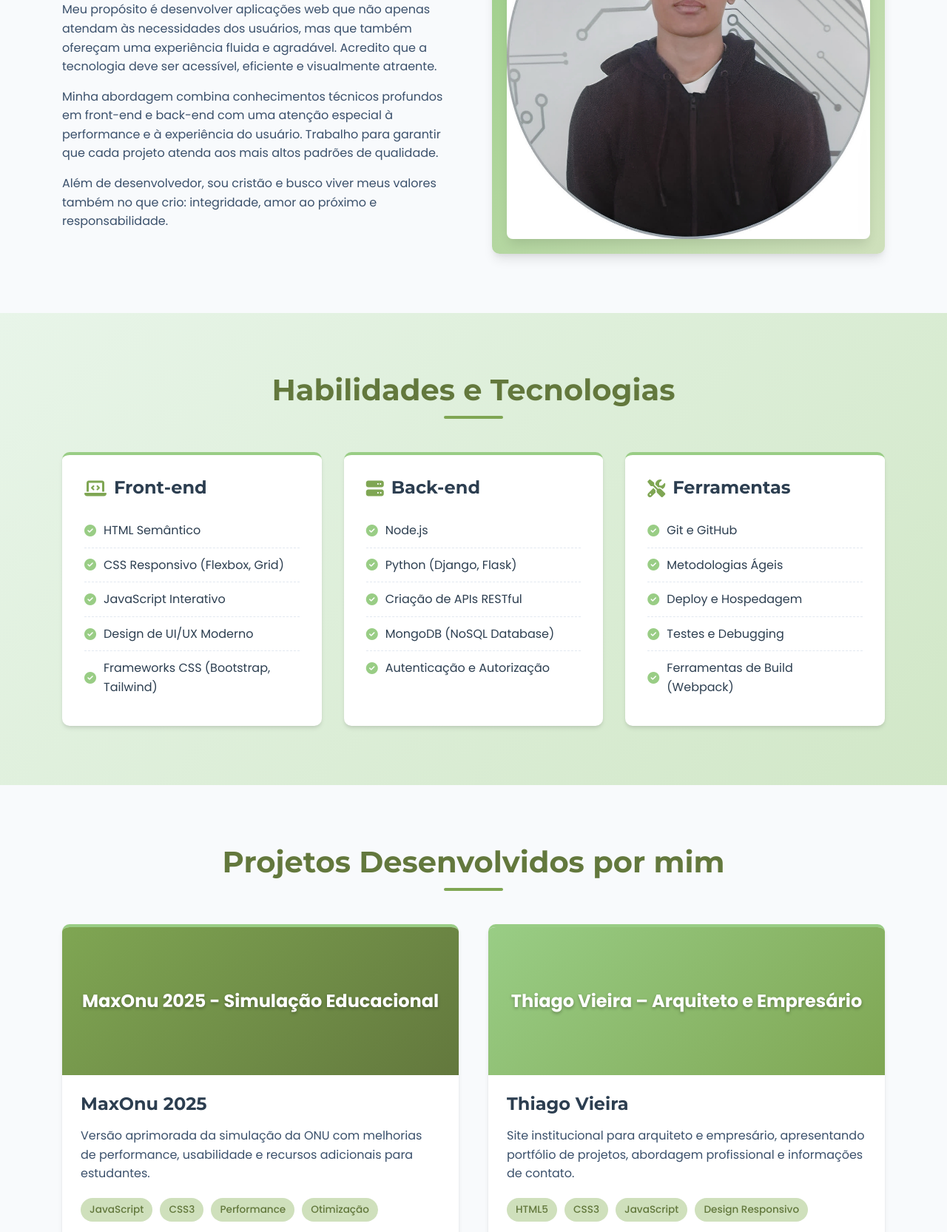
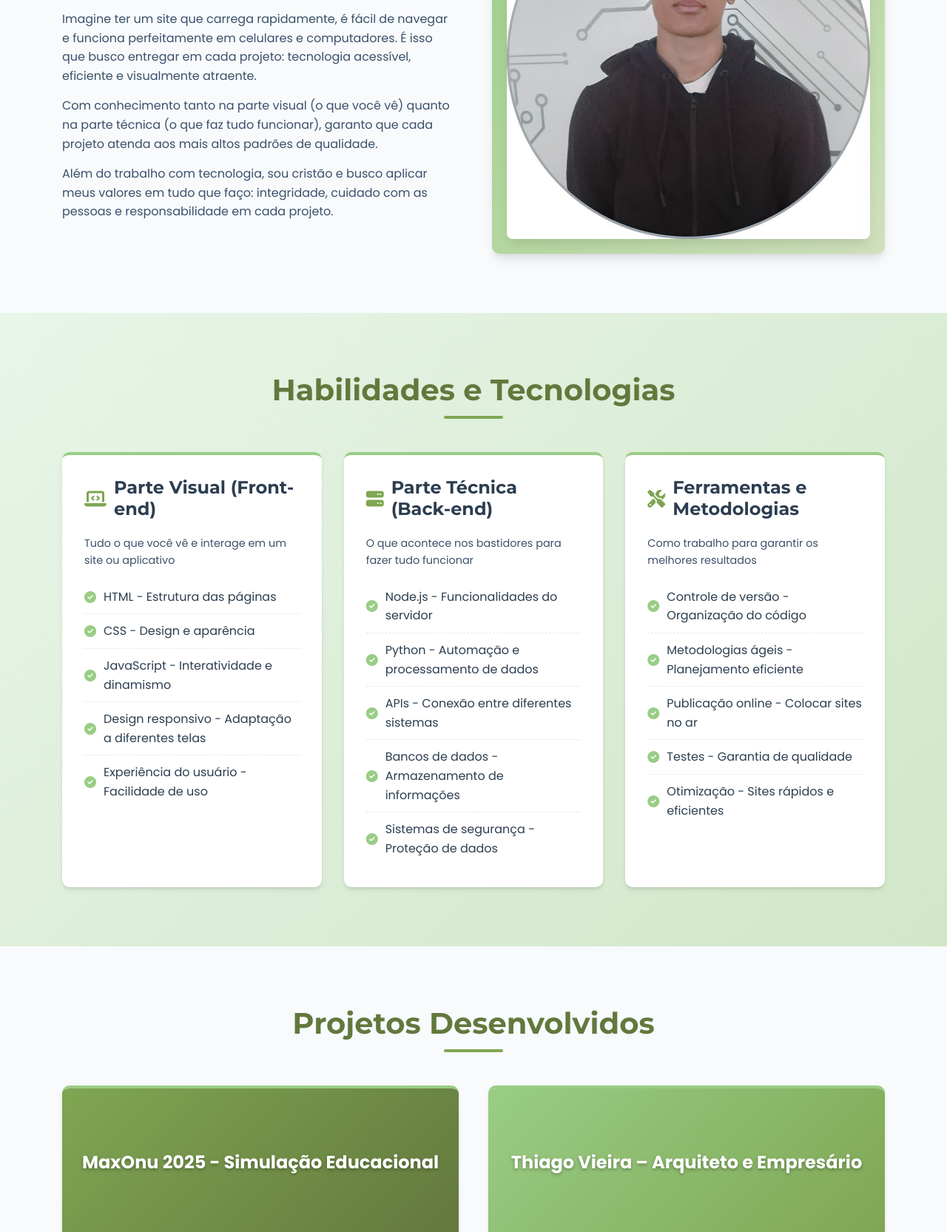
Before and after one commit to andersonjr667/Portifolio, a plain HTML site: page index.html in a window 1280 px wide. Shown: the part 986-2651 px from the top of the page at 74% size. Drawn offline with Linux system fonts and the light colour scheme.

Commit message:
Update index.html

```diff
--- a/index.html
+++ b/index.html
@@ -665,7 +665,7 @@
         <div class="container">
             <div class="hero-content">
                 <h1>Olá, sou <span>Anderson Jr.</span></h1>
-                <p>Desenvolvedor Web Full Stack com foco em performance, usabilidade e design moderno. Transformando ideias em soluções digitais desde 2023.</p>
+                <p>Especialista em criar sites e aplicativos que funcionam perfeitamente, são fáceis de usar e visualmente atraentes. Transformo suas ideias em soluções digitais desde 2023.</p>
                 <div class="hero-btns">
                     <a href="#projects" class="btn">Ver Projetos</a>
                     <a href="#contact" class="btn btn-outline">Entrar em Contato</a>
@@ -680,11 +680,11 @@
             <h2>Sobre Mim</h2>
             <div class="about-content">
                 <div class="about-text">
-                    <h3>Desenvolvedor Full Stack</h3>
-                    <p>Sou Anderson Jr., desenvolvedor web full stack desde 2023, especializado em criar soluções digitais que combinam desempenho excepcional, usabilidade intuitiva e design moderno.</p>
-                    <p>Meu propósito é desenvolver aplicações web que não apenas atendam às necessidades dos usuários, mas que também ofereçam uma experiência fluida e agradável. Acredito que a tecnologia deve ser acessível, eficiente e visualmente atraente.</p>
-                    <p>Minha abordagem combina conhecimentos técnicos profundos em front-end e back-end com uma atenção especial à performance e à experiência do usuário. Trabalho para garantir que cada projeto atenda aos mais altos padrões de qualidade.</p>
-                    <p>Além de desenvolvedor, sou cristão e busco viver meus valores também no que crio: integridade, amor ao próximo e responsabilidade.</p>
+                    <h3>Criador de Experiências Digitais</h3>
+                    <p>Sou Anderson Jr., especialista em desenvolvimento web desde 2023. Minha missão é criar soluções digitais que não apenas funcionem perfeitamente, mas que também ofereçam uma experiência agradável e intuitiva para quem as utiliza.</p>
+                    <p>Imagine ter um site que carrega rapidamente, é fácil de navegar e funciona perfeitamente em celulares e computadores. É isso que busco entregar em cada projeto: tecnologia acessível, eficiente e visualmente atraente.</p>
+                    <p>Com conhecimento tanto na parte visual (o que você vê) quanto na parte técnica (o que faz tudo funcionar), garanto que cada projeto atenda aos mais altos padrões de qualidade.</p>
+                    <p>Além do trabalho com tecnologia, sou cristão e busco aplicar meus valores em tudo que faço: integridade, cuidado com as pessoas e responsabilidade em cada projeto.</p>
                 </div>
                 <div class="about-img">
                     <img src="images/anderson.png" alt="Anderson Jr.">
@@ -699,35 +699,38 @@
             <h2>Habilidades e Tecnologias</h2>
             <div class="skills-container">
                 <div class="skill-category">
-                    <h3><i class="fas fa-laptop-code"></i> Front-end</h3>
+                    <h3><i class="fas fa-laptop-code"></i> Parte Visual (Front-end)</h3>
+                    <p style="font-size: 0.9rem; margin-bottom: 15px; color: var(--light-dark);">Tudo o que você vê e interage em um site ou aplicativo</p>
                     <ul class="skill-list">
-                        <li><i class="fas fa-check-circle"></i> HTML Semântico</li>
-                        <li><i class="fas fa-check-circle"></i> CSS Responsivo (Flexbox, Grid)</li>
-                        <li><i class="fas fa-check-circle"></i> JavaScript Interativo</li>
-                        <li><i class="fas fa-check-circle"></i> Design de UI/UX Moderno</li>
-                        <li><i class="fas fa-check-circle"></i> Frameworks CSS (Bootstrap, Tailwind)</li>
+                        <li><i class="fas fa-check-circle"></i> HTML - Estrutura das páginas</li>
+                        <li><i class="fas fa-check-circle"></i> CSS - Design e aparência</li>
+                        <li><i class="fas fa-check-circle"></i> JavaScript - Interatividade e dinamismo</li>
+                        <li><i class="fas fa-check-circle"></i> Design responsivo - Adaptação a diferentes telas</li>
+                        <li><i class="fas fa-check-circle"></i> Experiência do usuário - Facilidade de uso</li>
                     </ul>
                 </div>
 
                 <div class="skill-category">
-                    <h3><i class="fas fa-server"></i> Back-end</h3>
+                    <h3><i class="fas fa-server"></i> Parte Técnica (Back-end)</h3>
+                    <p style="font-size: 0.9rem; margin-bottom: 15px; color: var(--light-dark);">O que acontece nos bastidores para fazer tudo funcionar</p>
                     <ul class="skill-list">
-                        <li><i class="fas fa-check-circle"></i> Node.js</li>
-                        <li><i class="fas fa-check-circle"></i> Python (Django, Flask)</li>
-                        <li><i class="fas fa-check-circle"></i> Criação de APIs RESTful</li>
-                        <li><i class="fas fa-check-circle"></i> MongoDB (NoSQL Database)</li>
-                        <li><i class="fas fa-check-circle"></i> Autenticação e Autorização</li>
+                        <li><i class="fas fa-check-circle"></i> Node.js - Funcionalidades do servidor</li>
+                        <li><i class="fas fa-check-circle"></i> Python - Automação e processamento de dados</li>
+                        <li><i class="fas fa-check-circle"></i> APIs - Conexão entre diferentes sistemas</li>
+                        <li><i class="fas fa-check-circle"></i> Bancos de dados - Armazenamento de informações</li>
+                        <li><i class="fas fa-check-circle"></i> Sistemas de segurança - Proteção de dados</li>
                     </ul>
                 </div>
 
                 <div class="skill-category">
-                    <h3><i class="fas fa-tools"></i> Ferramentas</h3>
+                    <h3><i class="fas fa-tools"></i> Ferramentas e Metodologias</h3>
+                    <p style="font-size: 0.9rem; margin-bottom: 15px; color: var(--light-dark);">Como trabalho para garantir os melhores resultados</p>
                     <ul class="skill-list">
-                        <li><i class="fas fa-check-circle"></i> Git e GitHub</li>
-                        <li><i class="fas fa-check-circle"></i> Metodologias Ágeis</li>
-                        <li><i class="fas fa-check-circle"></i> Deploy e Hospedagem</li>
-                        <li><i class="fas fa-check-circle"></i> Testes e Debugging</li>
-                        <li><i class="fas fa-check-circle"></i> Ferramentas de Build (Webpack)</li>
+                        <li><i class="fas fa-check-circle"></i> Controle de versão - Organização do código</li>
+                        <li><i class="fas fa-check-circle"></i> Metodologias ágeis - Planejamento eficiente</li>
+                        <li><i class="fas fa-check-circle"></i> Publicação online - Colocar sites no ar</li>
+                        <li><i class="fas fa-check-circle"></i> Testes - Garantia de qualidade</li>
+                        <li><i class="fas fa-check-circle"></i> Otimização - Sites rápidos e eficientes</li>
                     </ul>
                 </div>
             </div>
@@ -737,7 +740,7 @@
     <!-- Projects Section -->
     <section id="projects" class="projects">
         <div class="container">
-            <h2>Projetos Desenvolvidos por mim</h2>
+            <h2>Projetos Desenvolvidos</h2>
             <div class="projects-container">
                 <div class="project-card">
                     <div class="project-img" style="background: linear-gradient(135deg, var(--verde-oliva) 0%, var(--verde-musgo) 100%);">
@@ -745,12 +748,12 @@
                     </div>
                     <div class="project-content">
                         <h3>MaxOnu 2025</h3>
-                        <p>Versão aprimorada da simulação da ONU com melhorias de performance, usabilidade e recursos adicionais para estudantes.</p>
+                        <p>Plataforma educacional que simula reuniões da ONU, utilizada por estudantes para aprender sobre diplomacia e relações internacionais de forma interativa.</p>
                         <div class="tech-stack">
                             <span class="tech-tag">JavaScript</span>
-                            <span class="tech-tag">CSS3</span>
+                            <span class="tech-tag">Design Responsivo</span>
                             <span class="tech-tag">Performance</span>
-                            <span class="tech-tag">Otimização</span>
+                            <span class="tech-tag">Interatividade</span>
                         </div>
                         <div class="project-links">
                             <a href="https://github.com/andersonjr667" class="btn" target="_blank"><i class="fab fa-github"></i> GitHub</a>
@@ -765,7 +768,7 @@
                     </div>
                     <div class="project-content">
                         <h3>Thiago Vieira</h3>
-                        <p>Site institucional para arquiteto e empresário, apresentando portfólio de projetos, abordagem profissional e informações de contato.</p>
+                        <p>Site profissional para arquiteto, apresentando seu portfólio de projetos, experiência e facilitando o contato com potenciais clientes.</p>
                         <div class="tech-stack">
                             <span class="tech-tag">HTML5</span>
                             <span class="tech-tag">CSS3</span>
@@ -785,12 +788,12 @@
                     </div>
                     <div class="project-content">
                         <h3>MaxFit</h3>
-                        <p>Site completo para academia com sistema de assinatura, agendamento de aulas, contato direto e informações sobre serviços.</p>
+                        <p>Sistema completo para academia com agendamento de aulas, controle de assinaturas e informações sobre serviços, facilitando a gestão do negócio.</p>
                         <div class="tech-stack">
-                            <span class="tech-tag">Node.js</span>
-                            <span class="tech-tag">MongoDB</span>
-                            <span class="tech-tag">Sistema de Pagamento</span>
-                            <span class="tech-tag">API</span>
+                            <span class="tech-tag">Sistema Completo</span>
+                            <span class="tech-tag">Banco de Dados</span>
+                            <span class="tech-tag">Pagamentos</span>
+                            <span class="tech-tag">Agendamento</span>
                         </div>
                         <div class="project-links">
                             <a href="https://github.com/andersonjr667" class="btn" target="_blank"><i class="fab fa-github"></i> GitHub</a>
@@ -805,12 +808,12 @@
                     </div>
                     <div class="project-content">
                         <h3>Baboons Gourmet</h3>
-                        <p>Site para restaurante gourmet com cardápio digital, sistema de reservas, galeria de pratos e informações sobre a casa.</p>
+                        <p>Site elegante para restaurante com cardápio digital, sistema de reservas online e galeria de pratos, melhorando a experiência dos clientes.</p>
                         <div class="tech-stack">
-                            <span class="tech-tag">HTML5</span>
-                            <span class="tech-tag">CSS3</span>
-                            <span class="tech-tag">JavaScript</span>
-                            <span class="tech-tag">Node.js</span>
+                            <span class="tech-tag">Design Elegante</span>
+                            <span class="tech-tag">Cardápio Digital</span>
+                            <span class="tech-tag">Sistema de Reservas</span>
+                            <span class="tech-tag">Galeria</span>
                         </div>
                         <div class="project-links">
                             <a href="https://github.com/andersonjr667" class="btn" target="_blank"><i class="fab fa-github"></i> GitHub</a>
@@ -825,11 +828,11 @@
                     </div>
                     <div class="project-content">
                         <h3>Devocionais</h3>
-                        <p>Site para divulgar e espalhar os devocionais da Juventude da Igreja Batista Solidária (JIBS).</p>
+                        <p>Plataforma para compartilhar mensagens inspiradoras e devocionais da Juventude da Igreja Batista Solidária, facilitando o acesso ao conteúdo espiritual.</p>
                         <div class="tech-stack">
-                            <span class="tech-tag">HTML5</span>
-                            <span class="tech-tag">CSS3</span>
-                            <span class="tech-tag">JavaScript</span>
+                            <span class="tech-tag">Conteúdo Inspirador</span>
+                            <span class="tech-tag">Design Acolhedor</span>
+                            <span class="tech-tag">Fácil Navegação</span>
                         </div>
                         <div class="project-links">
                             <a href="https://github.com/andersonjr667" class="btn" target="_blank"><i class="fab fa-github"></i> GitHub</a>
@@ -844,12 +847,12 @@
                     </div>
                     <div class="project-content">
                         <h3>Site JIBS</h3>
-                        <p>Site voltado para jovens cristãos, com um visual acolhedor que mergulha o visitante na proposta de fé e união espiritual.</p>
+                        <p>Site comunitário para jovens cristãos, com design acolhedor que transmite valores de fé, união e espiritualidade, promovendo conexão entre os membros.</p>
                         <div class="tech-stack">
-                            <span class="tech-tag">HTML5</span>
-                            <span class="tech-tag">CSS3</span>
-                            <span class="tech-tag">JavaScript</span>
-                            <span class="tech-tag">Responsividade Aprimorada</span>
+                            <span class="tech-tag">Comunidade</span>
+                            <span class="tech-tag">Design Acolhedor</span>
+                            <span class="tech-tag">Valores Cristãos</span>
+                            <span class="tech-tag">Responsivo</span>
                         </div>
                         <div class="project-links">
                             <a href="https://github.com/andersonjr667" class="btn" target="_blank"><i class="fab fa-github"></i> GitHub</a>
@@ -869,19 +872,19 @@
                 <div class="achievement-card">
                     <i class="fas fa-award"></i>
                     <h3>Certificação Full Stack Developer</h3>
-                    <p>Certificado como desenvolvedor Full Stack após completar programa intensivo de formação com projetos práticos e avaliações técnicas.</p>
+                    <p>Certificado como desenvolvedor completo após programa intensivo com diversos projetos práticos e avaliações técnicas rigorosas.</p>
                 </div>
 
                 <div class="achievement-card">
                     <i class="fas fa-users"></i>
-                    <h3>Projetos MaxOnu 2024 e 2025</h3>
-                    <p>Liderança técnica e desenvolvimento principal das simulações da ONU utilizadas por centenas de estudantes em eventos educacionais.</p>
+                    <h3>Projetos Educacionais de Destaque</h3>
+                    <p>Liderança técnica no desenvolvimento de plataformas educacionais utilizadas por centenas de estudantes em eventos importantes.</p>
                 </div>
 
                 <div class="achievement-card">
                     <i class="fas fa-microphone"></i>
                     <h3>Palestras em Eventos de Tecnologia</h3>
-                    <p>Apresentação de trabalhos e palestras sobre desenvolvimento web, performance e usabilidade em eventos regionais de tecnologia.</p>
+                    <p>Compartilhamento de conhecimento sobre desenvolvimento web, performance e usabilidade em eventos regionais de tecnologia.</p>
                 </div>
             </div>
         </div>
@@ -890,7 +893,7 @@
     <!-- Testimonials Section -->
     <section id="testimonials" class="testimonials">
         <div class="container">
-            <h2>Depoimentos</h2>
+            <h2>O Que Dizem Meus Clientes</h2>
             <div class="testimonials-container">
                 <div class="testimonial-card">
                     <p>Entregou o projeto antes do prazo e com qualidade excepcional. O cuidado com os detalhes e a atenção às nossas necessidades específicas foram impressionantes.</p>
@@ -923,7 +926,7 @@
             <h2>Contato</h2>
             <div class="contact-content">
                 <div class="contact-info">
-                    <h3>Vamos trabalhar juntos!</h3>
+                    <h3>Vamos conversar sobre seu projeto!</h3>
                     <p>Estou disponível para novos projetos e oportunidades. Entre em contato através dos canais abaixo.</p>
 
                     <ul class="contact-methods">
```
